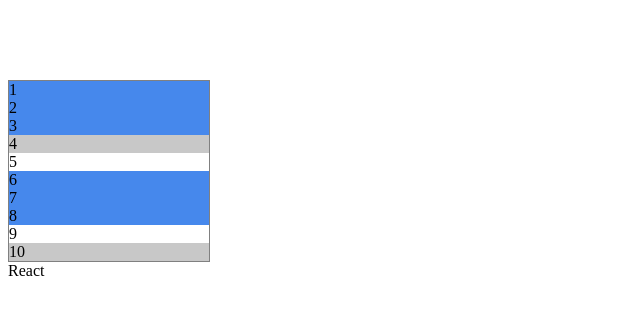
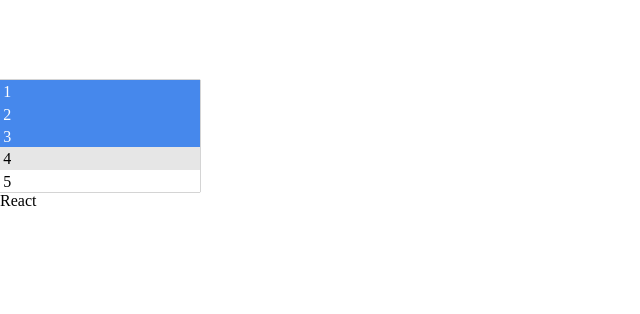
Before and after one commit to digunin/custom-select, a React (Create React App) app: page / in a window 1280 px wide. Shown: the top 314 px of the page, without its empty margins (0-640 px from the left). Built offline with nearby package versions, Linux system fonts and the light colour scheme.

Commit message:
'size' parameter for select, scroll added, styles improving

```diff
--- a/src/components/select/Select.js
+++ b/src/components/select/Select.js
@@ -2,11 +2,18 @@ import { useState } from 'react'
 import Option from '../option/Option'
 import useSelect from './useSelect'
 
-function Select({ options = [], selectedValues = [], onchange }) {
+function Select({ options = [], selectedValues = [], size = 5, onchange }) {
   const { selectedOptions, onclick } = useSelect(selectedValues, onchange)
 
   return (
-    <div className="select-input" data-testid="select-testid">
+    <div
+      style={{
+        height: `calc(${size} * var(--option-height)`,
+        overflowY: 'auto',
+      }}
+      className="select-input"
+      data-testid="select-testid"
+    >
       {options.map(({ value, text }, i) => {
         let selected = selectedOptions.includes(value)
         return (
--- a/src/css/styles.css
+++ b/src/css/styles.css
@@ -1,12 +1,25 @@
+*{
+    margin: 0;
+    padding:0;
+    box-sizing: border-box;
+}
+
 :root{
     --active-color: rgb(70, 136, 236);
-    --light-grey-color: rgb(200,200,200)
+    --light-grey-color: rgb(230,230,230);
+    --option-height: 1.4rem;
+    --option-pad: 0.2rem
 }
 
 .App{
     margin: 5em auto;
 }
 
+.option-element{
+    height: var(--option-height);
+    padding: var(--option-pad);
+    font-size: 1rem;
+}
 
 .option-element:nth-child(2n){
     background-color: var(--light-grey-color);
@@ -14,9 +27,10 @@
 
 .option-element.option-selected{
     background-color: var(--active-color);
+    color:white
 }
 
 .select-input{
-    border: 1px solid grey;
-    width:200px
+    width:200px;
+    box-shadow: 0 0 1px 0 black;
 }
```
Also changed, not shown: 1 other file (tests, documents, lock files or other folders).
